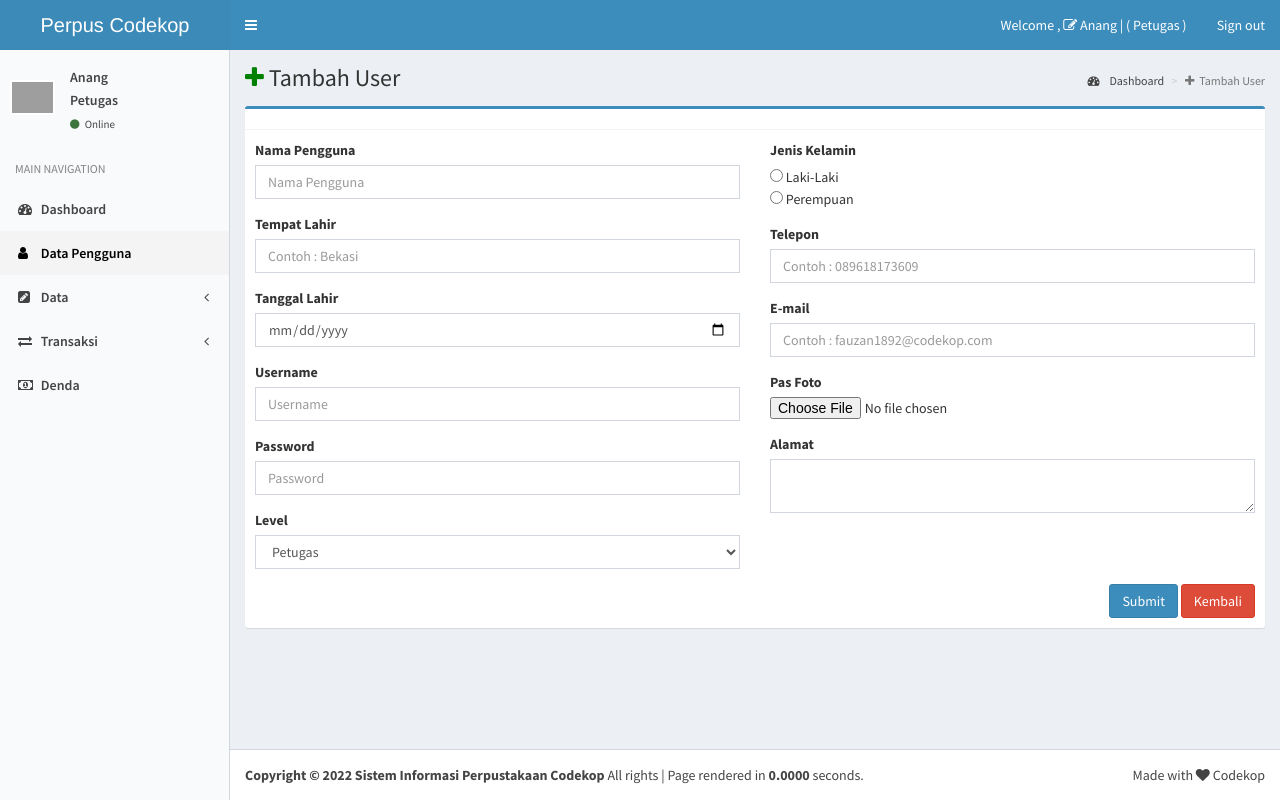
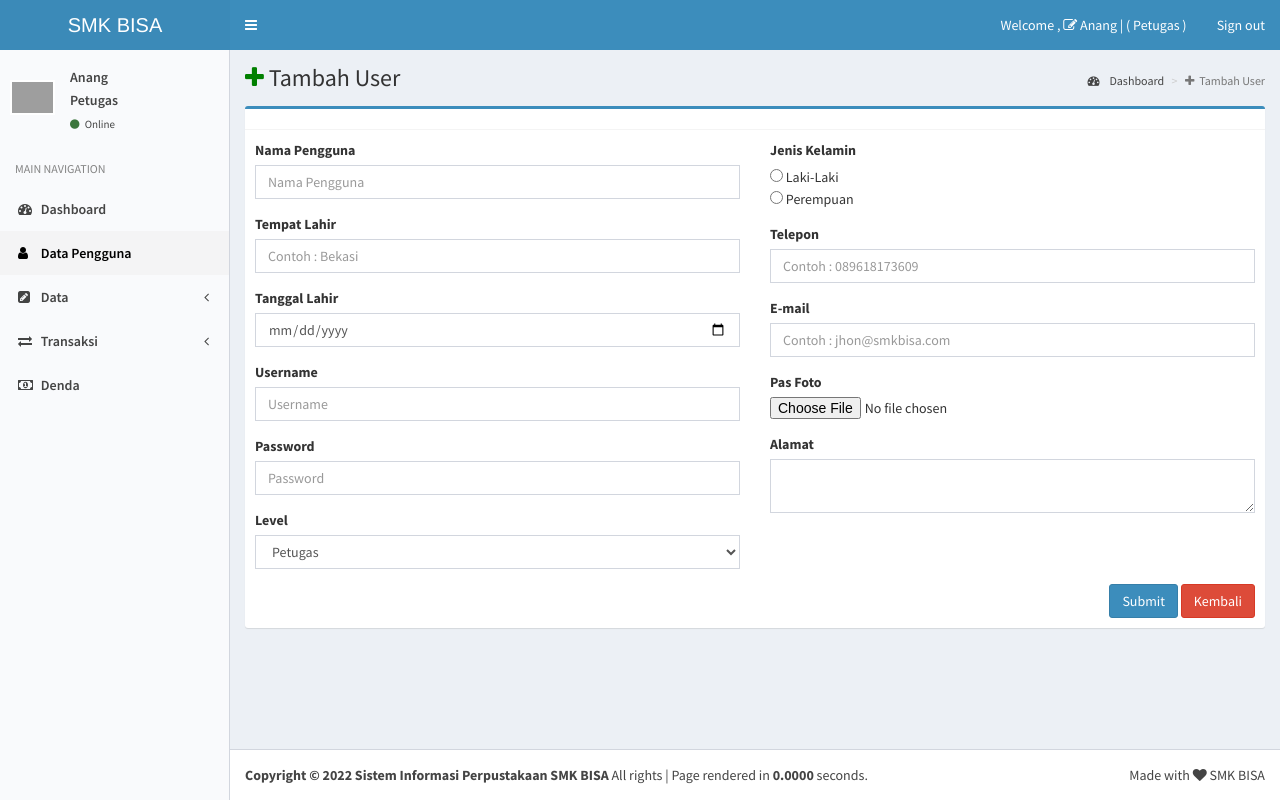
Before and after one commit to van-grafity/perpus-ci3, a CodeIgniter app: page /database/index.php/user/tambah in a window 1280 px wide. Run offline with CodeIgniter, Linux system fonts and the light colour scheme; a user stored in the database is signed in; data comes from the database, SQL or seed files in the repository; some libraries are stand-ins or nearby versions; grey boxes are pictures that could not be loaded.

Commit message:
init development

```diff
--- a/application/views/footer_view.php
+++ b/application/views/footer_view.php
@@ -1,7 +1,7 @@
 <?php defined('BASEPATH') OR exit('No direct script access allowed');?>
 <div class="clearfix"></div>
 <footer class="main-footer">
-    <div id="mycredit"><strong> Copyright &copy; <?php echo date('Y');?> Sistem Informasi Perpustakaan Codekop
+    <div id="mycredit"><strong> Copyright &copy; <?php echo date('Y');?> Sistem Informasi Perpustakaan SMK BISA
     </strong> All rights | Page rendered in <strong>{elapsed_time}</strong> seconds.
     <div class="pull-right">
      <span id="made_with"></span>
--- a/application/views/header_view.php
+++ b/application/views/header_view.php
@@ -4,7 +4,7 @@
 <head>
   <meta charset="utf-8">
   <meta http-equiv="X-UA-Compatible" content="IE=edge">
-  <title><?php echo $title_web;?> | Sistem Informasi Perpustakaan Codekop </title>
+  <title><?php echo $title_web;?> | Sistem Informasi Perpustakaan SMK BISA </title>
   <!-- Tell the browser to be responsive to screen width -->
 
 
@@ -62,7 +62,7 @@
       <!-- mini logo for sidebar mini 50x50 pixels -->
       <span class="logo-mini"><b>P</b>C</span>
       <!-- logo for regular state and mobile devices -->
-      <span class="logo-lg">Perpus Codekop</span>
+      <span class="logo-lg">SMK BISA</span>
     </a>
     <!-- Header Navbar: style can be found in header.less -->
     <nav class="navbar navbar-static-top">
--- a/application/views/login_view.php
+++ b/application/views/login_view.php
@@ -84,7 +84,7 @@
   <br/>
   <footer>
     <div class="login-box-body text-center bg-blue">
-       <a style="color: yellow;"> Copyright &copy; Sistem Perpustakaan Codekop - <?php echo date("Y");?>
+       <a style="color: yellow;"> Copyright &copy; Sistem Perpustakaan SMK BISA - <?php echo date("Y");?>
     </div>
   </footer>
 </div>
--- a/application/views/user/detail.php
+++ b/application/views/user/detail.php
@@ -82,7 +82,7 @@ error_reporting(0);
         <div class="container">
             <br/>
             <div class="pull-left">
-                Codekop - Preview HTML to DOC [ size paper A4 ]
+                SMK BISA - Preview HTML to DOC [ size paper A4 ]
             </div>
             <div class="pull-right">
             <button type="button" class="btn btn-success btn-md" onclick="printDiv('printableArea')">
--- a/application/views/user/edit_view.php
+++ b/application/views/user/edit_view.php
@@ -68,7 +68,7 @@
                                 </div>
                                 <div class="form-group">
                                     <label>E-mail</label>
-                                    <input type="email"  value="<?= $user->email;?>" readonly class="form-control" name="email" required="required" placeholder="Contoh : fauzan1892@codekop.com">
+                                    <input type="email"  value="<?= $user->email;?>" readonly class="form-control" name="email" required="required" placeholder="Contoh : jhon@smkbisa.com">
                                 </div>
                                 <div class="form-group">
                                     <label>Pas Foto</label>
--- a/application/views/user/tambah_view.php
+++ b/application/views/user/tambah_view.php
@@ -62,7 +62,7 @@
                                 </div>
                                 <div class="form-group">
                                     <label>E-mail</label>
-                                    <input type="email" class="form-control" name="email" required="required" placeholder="Contoh : fauzan1892@codekop.com">
+                                    <input type="email" class="form-control" name="email" required="required" placeholder="Contoh : jhon@smkbisa.com">
                                 </div>
                                 <div class="form-group">
                                     <label>Pas Foto</label>
--- a/assets_style/assets/dist/js/custom.js
+++ b/assets_style/assets/dist/js/custom.js
@@ -29,7 +29,7 @@ function showPage() {
 
 /*-- append to footer bottom --*/
 
-$("<p>Made with <i class='fa fa-heart'></i> Codekop</p>").appendTo("#made_with"); //appendTo: Append at inside bottom
+$("<p>Made with <i class='fa fa-heart'></i> SMK BISA</p>").appendTo("#made_with"); //appendTo: Append at inside bottom
 
 /*-- date picker --*/
 $( document ).ready(function() {
```
Also changed, not shown: README.md (deleted), assets_style/image/buku/ed0e1739106df4118926771777e894b2.jpg (added).
